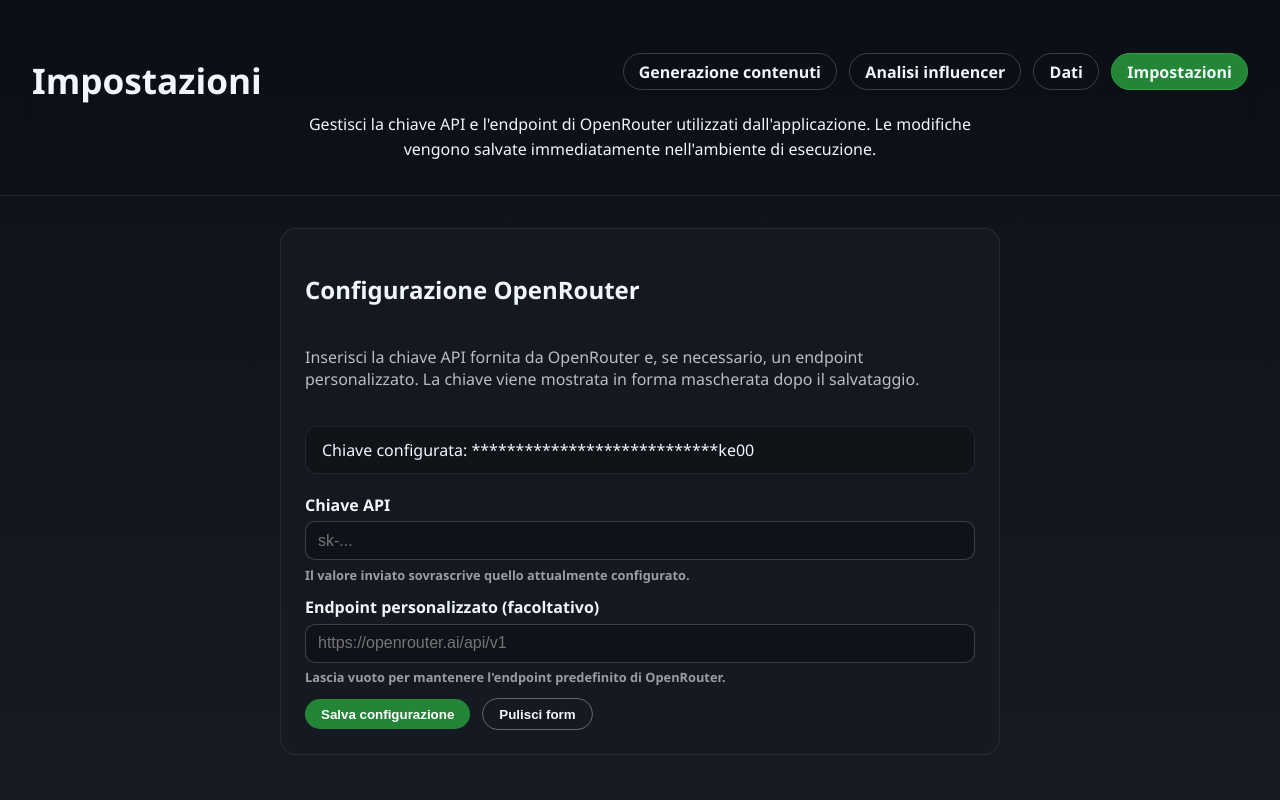
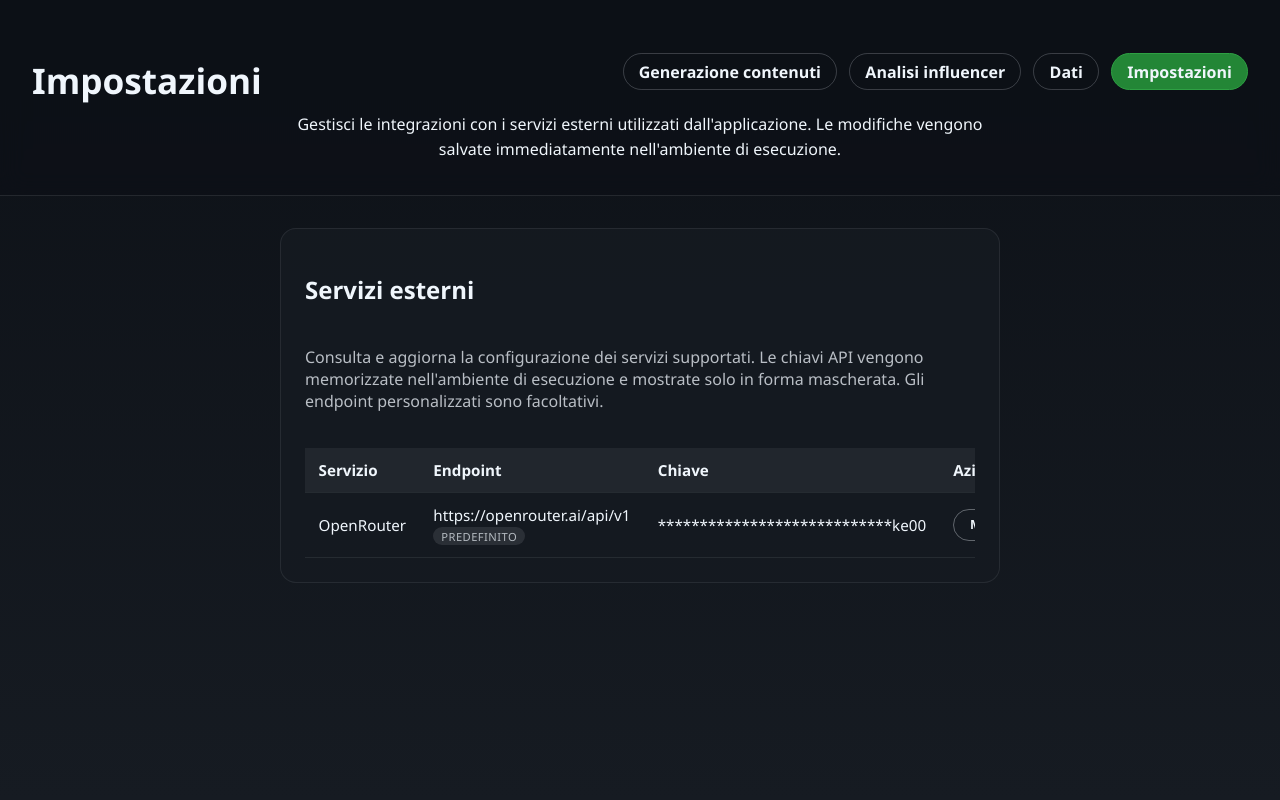
Before and after one commit to DegrassiAaron/InfluencerAi, a FastAPI app: page /settings in a window 1280 px wide. Run offline with FastAPI, Linux system fonts and the light colour scheme.

Commit message:
Refactor settings configuration to support multiple services

```diff
--- a/ai_influencer/webapp/main.py
+++ b/ai_influencer/webapp/main.py
@@ -3,6 +3,7 @@ from __future__ import annotations
 
 import base64
 import os
+from dataclasses import dataclass
 from datetime import datetime, timezone
 from enum import Enum
 from pathlib import Path
@@ -97,29 +98,97 @@ def _mask_secret(secret: Optional[str]) -> Optional[str]:
     return "*" * (len(secret) - 4) + secret[-4:]
 
 
-class OpenRouterConfigRequest(BaseModel):
+@dataclass(frozen=True)
+class ServiceMetadata:
+    """Static metadata describing a configurable external service."""
+
+    id: str
+    display_name: str
+    default_endpoint: Optional[str]
+    api_key_env: Optional[str]
+    endpoint_env: Optional[str]
+
+
+SERVICE_REGISTRY: Dict[str, ServiceMetadata] = {
+    "openrouter": ServiceMetadata(
+        id="openrouter",
+        display_name="OpenRouter",
+        default_endpoint="https://openrouter.ai/api/v1",
+        api_key_env="OPENROUTER_API_KEY",
+        endpoint_env="OPENROUTER_BASE_URL",
+    ),
+}
+
+
+class ServiceUpdateRequest(BaseModel):
+    """Payload used to update the configuration of an external service."""
+
     api_key: Optional[str] = Field(
-        default=None, description="OpenRouter API key", min_length=1
+        default=None, description="Service API key", min_length=1
     )
-    base_url: Optional[AnyHttpUrl] = Field(
-        default=None, description="Optional OpenRouter base URL"
+    endpoint: Optional[AnyHttpUrl] = Field(
+        default=None, description="Override service endpoint"
     )
 
-    @field_validator("api_key")
+    @field_validator("api_key", mode="before")
     @classmethod
-    def _strip_api_key(cls, value: Optional[str]) -> Optional[str]:
+    def _normalize_api_key(cls, value: Optional[str]) -> Optional[str]:
         if value is None:
+            return None
+        if isinstance(value, str):
+            value = value.strip()
+        if not value:
+            raise ValueError("API key must not be empty")
+        return value
+
+    @field_validator("endpoint", mode="before")
+    @classmethod
+    def _normalize_endpoint(cls, value: Optional[str]) -> Optional[str]:
+        if value is None:
+            return None
+        if isinstance(value, str):
+            value = value.strip()
+            if not value:
+                return None
             return value
-        stripped = value.strip()
-        if not stripped:
-            raise ValueError("API key must not be empty")
-        return stripped
+        return value
 
     @model_validator(mode="after")
-    def _ensure_payload(self) -> "OpenRouterConfigRequest":
-        if self.api_key is None and self.base_url is None:
+    def _ensure_payload(self) -> "ServiceUpdateRequest":
+        api_key_provided = "api_key" in self.model_fields_set
+        endpoint_provided = "endpoint" in self.model_fields_set
+
+        if not api_key_provided and not endpoint_provided:
             raise ValueError("Provide at least one value to update")
+        if api_key_provided and self.api_key is None:
+            raise ValueError("API key must not be empty")
         return self
+
+
+def _serialize_service(metadata: ServiceMetadata) -> Dict[str, Any]:
+    api_key_value = (
+        os.environ.get(metadata.api_key_env) if metadata.api_key_env else None
+    )
+    endpoint_override = (
+        os.environ.get(metadata.endpoint_env) if metadata.endpoint_env else None
+    )
+    resolved_endpoint = endpoint_override or metadata.default_endpoint
+    env_keys: Dict[str, str] = {}
+    if metadata.api_key_env:
+        env_keys["api_key"] = metadata.api_key_env
+    if metadata.endpoint_env:
+        env_keys["endpoint"] = metadata.endpoint_env
+
+    return {
+        "id": metadata.id,
+        "name": metadata.display_name,
+        "endpoint": resolved_endpoint,
+        "default_endpoint": metadata.default_endpoint,
+        "uses_default_endpoint": endpoint_override is None,
+        "env": env_keys,
+        "has_api_key": bool(api_key_value),
+        "api_key_preview": _mask_secret(api_key_value),
+    }
 
 
 BASE_DIR = Path(__file__).resolve().parent
@@ -165,30 +234,46 @@ async def list_models(client: OpenRouterClient = Depends(get_client)) -> JSONRes
     return JSONResponse({"models": summarize_models(models)})
 
 
-@app.get("/api/config/openrouter")
-async def get_openrouter_config() -> Dict[str, Any]:
-    api_key = os.environ.get("OPENROUTER_API_KEY")
-    base_url = os.environ.get("OPENROUTER_BASE_URL")
-    return {
-        "has_api_key": bool(api_key),
-        "api_key_preview": _mask_secret(api_key),
-        "base_url": base_url or None,
-    }
+@app.get("/api/config/services")
+async def list_configurable_services() -> Dict[str, Any]:
+    services = [_serialize_service(metadata) for metadata in SERVICE_REGISTRY.values()]
+    return {"services": services}
 
 
-@app.post("/api/config/openrouter")
-async def update_openrouter_config(payload: OpenRouterConfigRequest) -> Dict[str, Any]:
+@app.post("/api/config/services/{service_id}")
+async def update_service_configuration(
+    service_id: str, payload: ServiceUpdateRequest
+) -> Dict[str, Any]:
+    metadata = SERVICE_REGISTRY.get(service_id)
+    if metadata is None:
+        raise HTTPException(status_code=404, detail="Service not found")
+
     updated: Dict[str, Any] = {}
     if payload.api_key is not None:
-        os.environ["OPENROUTER_API_KEY"] = payload.api_key
+        if metadata.api_key_env is None:
+            raise HTTPException(
+                status_code=400, detail="Service does not accept API keys"
+            )
+        os.environ[metadata.api_key_env] = payload.api_key
         updated["api_key"] = True
-    if payload.base_url is not None:
-        os.environ["OPENROUTER_BASE_URL"] = str(payload.base_url)
-        updated["base_url"] = str(payload.base_url)
 
-    refreshed = await get_openrouter_config()
-    refreshed["updated"] = updated
-    return refreshed
+    endpoint_provided = "endpoint" in payload.model_fields_set
+    if endpoint_provided:
+        if metadata.endpoint_env is None:
+            raise HTTPException(
+                status_code=400, detail="Service does not accept endpoint overrides"
+            )
+        if payload.endpoint is None:
+            os.environ.pop(metadata.endpoint_env, None)
+            updated["endpoint"] = None
+        else:
+            os.environ[metadata.endpoint_env] = str(payload.endpoint)
+            updated["endpoint"] = str(payload.endpoint)
+
+    return {
+        "service": _serialize_service(metadata),
+        "updated": updated,
+    }
 
 
 @app.get("/api/data")
--- a/ai_influencer/webapp/static/settings.js
+++ b/ai_influencer/webapp/static/settings.js
@@ -28,60 +28,172 @@ function showToast(message, state = 'info') {
   }, 2000);
 }
 
-const statusEl = document.querySelector('#config-status');
-const form = document.querySelector('#openrouter-form');
-const apiKeyInput = document.querySelector('#openrouter-api-key');
-const baseUrlInput = document.querySelector('#openrouter-base-url');
-const clearButton = document.querySelector('#clear-settings');
+const tableBody = document.querySelector('#services-table-body');
+const dialog = document.querySelector('#service-dialog');
+const form = document.querySelector('#service-form');
+const titleEl = document.querySelector('#service-dialog-title');
+const envHintEl = document.querySelector('#service-env-hint');
+const serviceIdInput = document.querySelector('#service-id');
+const apiKeyInput = document.querySelector('#service-api-key');
+const endpointInput = document.querySelector('#service-endpoint');
+const cancelButton = document.querySelector('#service-cancel');
 
-function renderStatus(payload) {
-  if (!statusEl) return;
-  statusEl.className = 'status-message';
-  const lines = [];
-  if (payload.has_api_key) {
-    const preview = payload.api_key_preview || '••••';
-    lines.push(`Chiave configurata: ${preview}`);
-  } else {
-    lines.push('Nessuna chiave configurata.');
-    statusEl.classList.add('empty');
-  }
-  if (payload.base_url) {
-    lines.push(`Endpoint personalizzato: ${payload.base_url}`);
-  }
-  statusEl.textContent = lines.join('\n');
+let servicesCache = [];
+let activeService = null;
+
+function renderEmptyState(message) {
+  if (!tableBody) return;
+  tableBody.innerHTML = '';
+  const row = document.createElement('tr');
+  row.className = 'empty';
+  const cell = document.createElement('td');
+  cell.colSpan = 4;
+  cell.textContent = message;
+  row.appendChild(cell);
+  tableBody.appendChild(row);
 }
 
-async function loadConfig() {
-  if (!statusEl) return;
-  statusEl.textContent = 'Caricamento configurazione...';
-  statusEl.className = 'status-message loading';
+function renderServicesTable(services) {
+  if (!tableBody) return;
+  tableBody.innerHTML = '';
+  if (!services.length) {
+    renderEmptyState('Nessun servizio configurabile.');
+    return;
+  }
+
+  services.forEach((service) => {
+    const row = document.createElement('tr');
+
+    const serviceCell = document.createElement('td');
+    serviceCell.textContent = service.name;
+    row.appendChild(serviceCell);
+
+    const endpointCell = document.createElement('td');
+    if (service.endpoint) {
+      endpointCell.textContent = service.endpoint;
+      if (service.uses_default_endpoint && service.default_endpoint) {
+        const badge = document.createElement('span');
+        badge.className = 'table-hint';
+        badge.textContent = 'predefinito';
+        endpointCell.append(' ', badge);
+      }
+    } else {
+      endpointCell.textContent = '—';
+    }
+    row.appendChild(endpointCell);
+
+    const keyCell = document.createElement('td');
+    if (service.has_api_key) {
+      keyCell.textContent = service.api_key_preview ?? '••••';
+      keyCell.title = 'Chiave configurata';
+    } else {
+      keyCell.textContent = '—';
+      keyCell.title = 'Nessuna chiave configurata';
+    }
+    row.appendChild(keyCell);
+
+    const actionsCell = document.createElement('td');
+    actionsCell.className = 'actions';
+    const editButton = document.createElement('button');
+    editButton.type = 'button';
+    editButton.className = 'button-secondary';
+    editButton.textContent = 'Modifica';
+    editButton.addEventListener('click', () => openServiceDialog(service.id));
+    actionsCell.appendChild(editButton);
+    row.appendChild(actionsCell);
+
+    tableBody.appendChild(row);
+  });
+}
+
+async function loadServices() {
+  if (!tableBody) return;
+  renderEmptyState('Caricamento servizi...');
   try {
-    const response = await fetch('/api/config/openrouter');
+    const response = await fetch('/api/config/services');
     if (!response.ok) {
-      throw new Error('Impossibile recuperare la configurazione');
+      throw new Error('Impossibile recuperare i servizi');
     }
     const payload = await response.json();
-    renderStatus(payload);
+    servicesCache = Array.isArray(payload.services) ? payload.services : [];
+    renderServicesTable(servicesCache);
   } catch (error) {
-    statusEl.className = 'status-message error';
-    statusEl.textContent = error.message;
+    renderEmptyState(error.message || 'Errore durante il caricamento.');
+    showToast(error.message || 'Errore durante il caricamento', 'error');
   }
 }
 
-async function handleSubmit(event) {
+function openServiceDialog(serviceId) {
+  const service = servicesCache.find((item) => item.id === serviceId);
+  if (!service || !dialog || !form) return;
+
+  activeService = service;
+  form.reset();
+  serviceIdInput.value = service.id;
+  titleEl.textContent = `Modifica ${service.name}`;
+
+  const envHints = [];
+  if (service.env?.api_key) {
+    envHints.push(`Chiave: ${service.env.api_key}`);
+  }
+  if (service.env?.endpoint) {
+    envHints.push(`Endpoint: ${service.env.endpoint}`);
+  }
+  envHintEl.textContent = envHints.length
+    ? `Variabili ambiente: ${envHints.join(' · ')}`
+    : '';
+
+  apiKeyInput.value = '';
+  apiKeyInput.placeholder = 'sk-...';
+  endpointInput.value = '';
+  endpointInput.placeholder = service.default_endpoint || '';
+  if (service.endpoint && !service.uses_default_endpoint) {
+    endpointInput.value = service.endpoint;
+  }
+
+  if (typeof dialog.showModal === 'function') {
+    dialog.showModal();
+  } else {
+    dialog.setAttribute('open', '');
+  }
+  apiKeyInput.focus();
+}
+
+function closeServiceDialog() {
+  if (!dialog || !form) return;
+  form.reset();
+  activeService = null;
+  if (typeof dialog.close === 'function') {
+    dialog.close();
+  } else {
+    dialog.removeAttribute('open');
+  }
+}
+
+async function submitService(event) {
   event.preventDefault();
-  if (!form) return;
-  const apiKey = apiKeyInput?.value.trim() ?? '';
-  const baseUrl = baseUrlInput?.value.trim() ?? '';
+  if (!form || !activeService) return;
+
   const payload = {};
-  if (apiKey) payload.api_key = apiKey;
-  if (baseUrl) payload.base_url = baseUrl;
-  if (!payload.api_key && !payload.base_url) {
+  const apiKeyValue = apiKeyInput.value.trim();
+  const endpointValue = endpointInput.value.trim();
+
+  if (apiKeyValue) {
+    payload.api_key = apiKeyValue;
+  }
+  if (endpointValue) {
+    payload.endpoint = endpointValue;
+  } else if (!endpointValue && activeService && !activeService.uses_default_endpoint) {
+    payload.endpoint = null;
+  }
+
+  if (Object.keys(payload).length === 0) {
     showToast('Inserisci almeno un valore da salvare', 'error');
     return;
   }
+
   try {
-    const response = await fetch('/api/config/openrouter', {
+    const response = await fetch(`/api/config/services/${activeService.id}`, {
       method: 'POST',
       headers: { 'Content-Type': 'application/json' },
       body: JSON.stringify(payload),
@@ -90,26 +202,16 @@ async function handleSubmit(event) {
     if (!response.ok) {
       throw new Error(data.detail || 'Salvataggio non riuscito');
     }
-    renderStatus(data);
+
     showToast('Configurazione aggiornata', 'success');
-    form.reset();
-    apiKeyInput?.focus();
+    closeServiceDialog();
+    await loadServices();
   } catch (error) {
     showToast(error.message, 'error');
-    if (statusEl) {
-      statusEl.className = 'status-message error';
-      statusEl.textContent = error.message;
-    }
   }
 }
 
-function handleClear() {
-  form?.reset();
-  apiKeyInput?.focus();
-  showToast('Modulo pulito', 'success');
-}
+form?.addEventListener('submit', submitService);
+cancelButton?.addEventListener('click', closeServiceDialog);
 
-form?.addEventListener('submit', handleSubmit);
-clearButton?.addEventListener('click', handleClear);
-
-loadConfig();
+loadServices();
--- a/ai_influencer/webapp/static/styles.css
+++ b/ai_influencer/webapp/static/styles.css
@@ -482,6 +482,61 @@ textarea {
   color: rgba(240, 246, 252, 0.75);
 }
 
+.table-wrapper {
+  overflow-x: auto;
+}
+
+.settings-table {
+  width: 100%;
+  border-collapse: collapse;
+  margin-top: 1rem;
+  font-size: 0.95rem;
+}
+
+.settings-table thead {
+  background: rgba(240, 246, 252, 0.06);
+}
+
+.settings-table th,
+.settings-table td {
+  padding: 0.75rem 0.85rem;
+  border-bottom: 1px solid rgba(240, 246, 252, 0.08);
+  text-align: left;
+}
+
+.settings-table tbody tr:hover {
+  background: rgba(240, 246, 252, 0.04);
+}
+
+.settings-table td.actions {
+  text-align: right;
+  white-space: nowrap;
+}
+
+.table-hint {
+  display: inline-block;
+  background: rgba(240, 246, 252, 0.1);
+  color: rgba(240, 246, 252, 0.7);
+  border-radius: 999px;
+  padding: 0.1rem 0.5rem;
+  font-size: 0.7rem;
+  text-transform: uppercase;
+  letter-spacing: 0.04em;
+}
+
+.settings-dialog {
+  border: 1px solid rgba(240, 246, 252, 0.2);
+  border-radius: 16px;
+  padding: 1.5rem;
+  background: #0d1117;
+  color: inherit;
+  max-width: min(420px, 90vw);
+}
+
+.settings-dialog::backdrop {
+  background: rgba(1, 4, 9, 0.65);
+}
+
 .settings-form .input-hint {
   font-size: 0.8rem;
   color: rgba(240, 246, 252, 0.6);
--- a/ai_influencer/webapp/templates/settings.html
+++ b/ai_influencer/webapp/templates/settings.html
@@ -26,57 +26,82 @@
         </nav>
       </div>
       <p>
-        Gestisci la chiave API e l'endpoint di OpenRouter utilizzati dall'applicazione.
+        Gestisci le integrazioni con i servizi esterni utilizzati dall'applicazione.
         Le modifiche vengono salvate immediatamente nell'ambiente di esecuzione.
       </p>
     </header>
 
     <main class="settings-layout">
       <section class="card settings-card">
-        <h2>Configurazione OpenRouter</h2>
+        <h2>Servizi esterni</h2>
         <p class="settings-description">
-          Inserisci la chiave API fornita da OpenRouter e, se necessario, un endpoint
-          personalizzato. La chiave viene mostrata in forma mascherata dopo il salvataggio.
+          Consulta e aggiorna la configurazione dei servizi supportati. Le chiavi API
+          vengono memorizzate nell'ambiente di esecuzione e mostrate solo in forma
+          mascherata. Gli endpoint personalizzati sono facoltativi.
         </p>
-        <div id="config-status" class="status-message empty">
-          Nessuna chiave configurata.
+        <div class="table-wrapper">
+          <table class="settings-table" id="services-table">
+            <thead>
+              <tr>
+                <th scope="col">Servizio</th>
+                <th scope="col">Endpoint</th>
+                <th scope="col">Chiave</th>
+                <th scope="col" class="actions">Azioni</th>
+              </tr>
+            </thead>
+            <tbody id="services-table-body">
+              <tr class="empty">
+                <td colspan="4">Caricamento servizi...</td>
+              </tr>
+            </tbody>
+          </table>
         </div>
-        <form id="openrouter-form" class="form settings-form" autocomplete="off">
+      </section>
+    </main>
+
+    <dialog id="service-dialog" class="settings-dialog">
+      <form
+        id="service-form"
+        class="form settings-form"
+        method="dialog"
+        autocomplete="off"
+      >
+        <h3 id="service-dialog-title">Modifica servizio</h3>
+        <input type="hidden" id="service-id" name="service_id" />
+        <p id="service-env-hint" class="input-hint"></p>
         <label>
           Chiave API
           <input
             type="password"
-              id="openrouter-api-key"
+            id="service-api-key"
             name="api_key"
             placeholder="sk-..."
             autocomplete="off"
           />
           <span class="input-hint">
-              Il valore inviato sovrascrive quello attualmente configurato.
+            Inserisci una nuova chiave per sostituire quella esistente.
           </span>
         </label>
         <label>
           Endpoint personalizzato (facoltativo)
           <input
             type="url"
-              id="openrouter-base-url"
-              name="base_url"
-              placeholder="https://openrouter.ai/api/v1"
+            id="service-endpoint"
+            name="endpoint"
             autocomplete="off"
           />
           <span class="input-hint">
-              Lascia vuoto per mantenere l'endpoint predefinito di OpenRouter.
+            Lascia vuoto per utilizzare l'endpoint predefinito del servizio.
           </span>
         </label>
         <div class="settings-actions">
-            <button type="submit">Salva configurazione</button>
-            <button type="button" id="clear-settings" class="button-secondary">
-              Pulisci form
+          <button type="submit">Salva</button>
+          <button type="button" id="service-cancel" class="button-secondary">
+            Annulla
           </button>
         </div>
       </form>
-      </section>
-    </main>
+    </dialog>
 
     <script src="/static/settings.js" type="module"></script>
   </body>
```
Also changed, not shown: ai_influencer/webapp/tests/test_settings.py (added, +103 -0 lines). Lines whose indentation alone changed are shown as unchanged.
